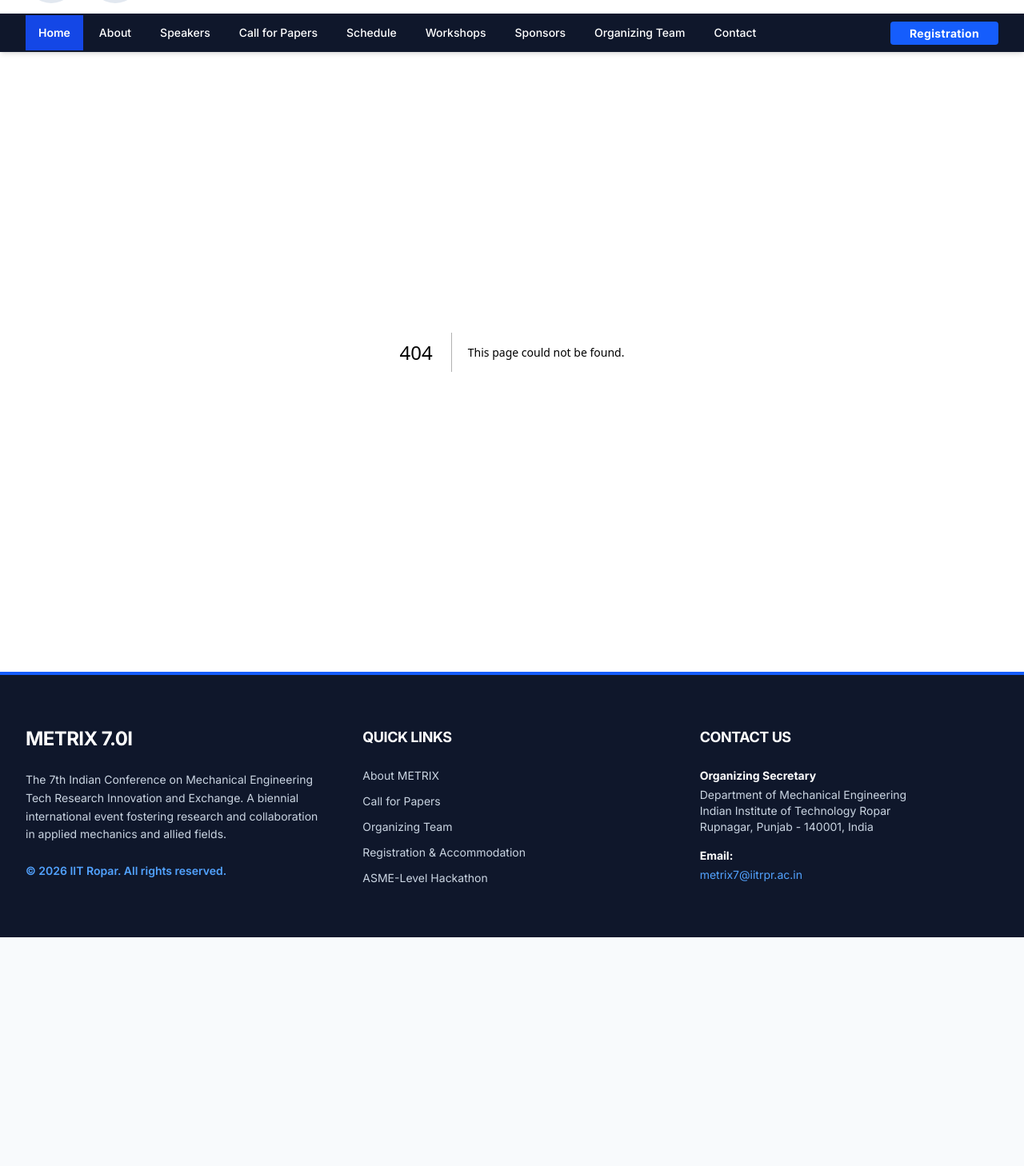
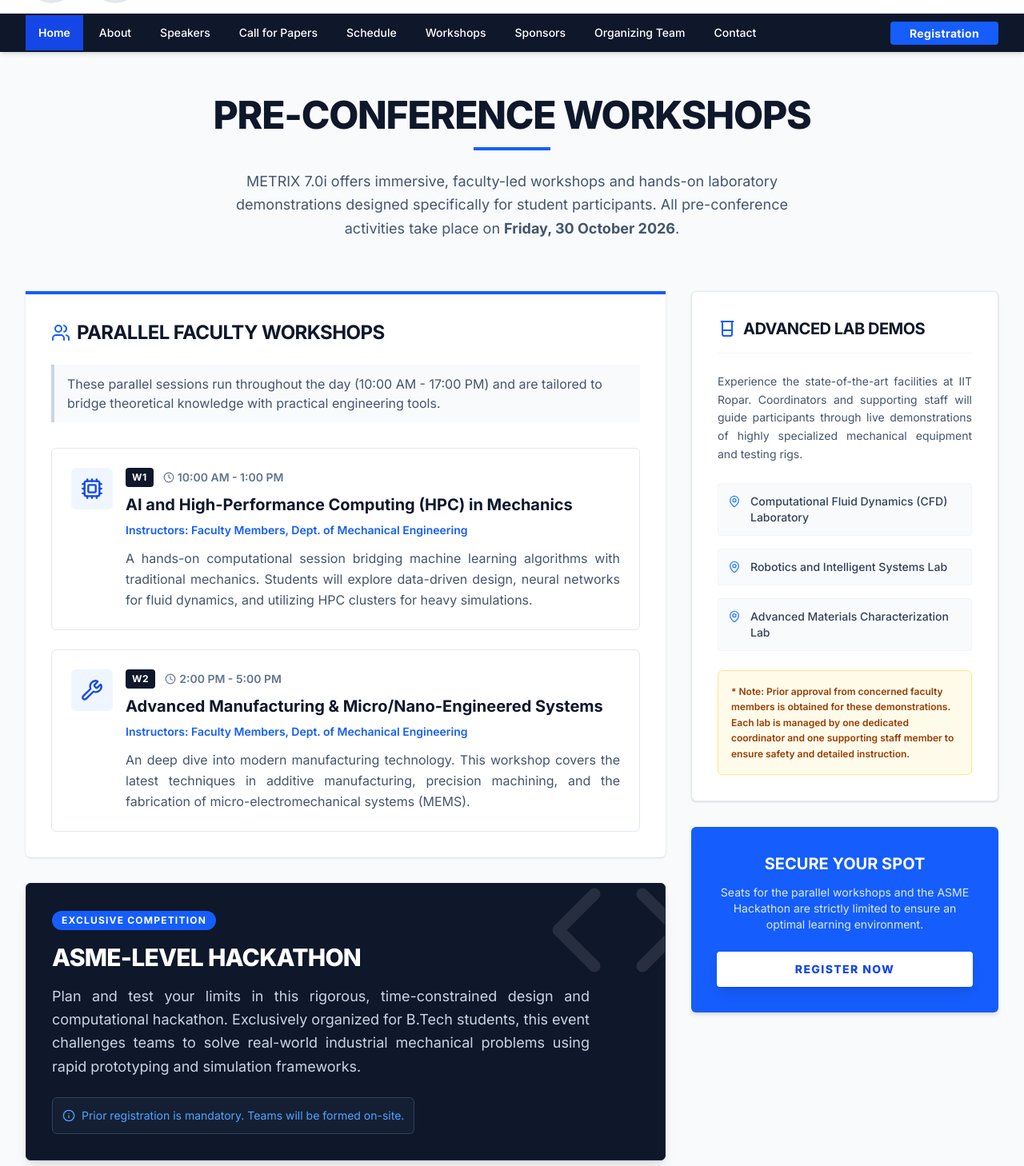
Before and after one commit to harshalokshah/METRIX-7.0, a Next.js app: page /workshops in a window 1280 px wide. Before the commit this address had no page. Shown: the part 72-1530 px from the top of the page at 80% size. Before the commit the page ends 1244 px from the top, so only its background shows below. Built offline with nearby package versions, Linux system fonts and the light colour scheme.

Commit message:
Fixed missing quotation mark in Navbar

```diff
--- /dev/null
+++ b/app/workshops/page.tsx
@@ -0,0 +1,147 @@
+import { Wrench, Cpu, Beaker, Code, Clock, MapPin, Users, Info } from 'lucide-react';
+import Link from 'next/link';
+
+export default function WorkshopsPage() {
+  const parallelWorkshops = [
+    {
+      id: "W1",
+      title: "AI and High-Performance Computing (HPC) in Mechanics",
+      instructor: "Faculty Members, Dept. of Mechanical Engineering",
+      time: "10:00 AM - 1:00 PM",
+      description: "A hands-on computational session bridging machine learning algorithms with traditional mechanics. Students will explore data-driven design, neural networks for fluid dynamics, and utilizing HPC clusters for heavy simulations.",
+      icon: Cpu,
+    },
+    {
+      id: "W2",
+      title: "Advanced Manufacturing & Micro/Nano-Engineered Systems",
+      instructor: "Faculty Members, Dept. of Mechanical Engineering",
+      time: "2:00 PM - 5:00 PM",
+      description: "An deep dive into modern manufacturing technology. This workshop covers the latest techniques in additive manufacturing, precision machining, and the fabrication of micro-electromechanical systems (MEMS).",
+      icon: Wrench,
+    }
+  ];
+
+  return (
+    <div className="bg-slate-50 min-h-screen py-20 px-4 sm:px-6 lg:px-8">
+
+      {/* Page Header */}
+      <div className="max-w-7xl mx-auto mb-16 text-center">
+        <h1 className="text-4xl md:text-5xl font-extrabold text-slate-900 tracking-tight uppercase mb-4">
+          Pre-Conference Workshops
+        </h1>
+        <div className="h-1 w-24 bg-blue-600 mx-auto mb-6"></div>
+        <p className="text-lg text-slate-600 max-w-3xl mx-auto leading-relaxed">
+          METRIX 7.0i offers immersive, faculty-led workshops and hands-on laboratory demonstrations designed specifically for student participants. All pre-conference activities take place on <strong>Friday, 30 October 2026</strong>.
+        </p>
+      </div>
+
+      {/* Main Content Grid */}
+      <div className="max-w-7xl mx-auto grid grid-cols-1 lg:grid-cols-3 gap-8">
+
+        {/* Left Column: Workshops (Takes up 2/3 width on large screens) */}
+        <div className="lg:col-span-2 space-y-8">
+
+          <div className="bg-white border-t-4 border-blue-600 shadow-sm rounded-b-md p-8">
+            <h2 className="text-2xl font-bold text-slate-900 mb-6 uppercase tracking-tight flex items-center gap-2">
+              <Users className="text-blue-600" /> Parallel Faculty Workshops
+            </h2>
+            <p className="text-slate-600 mb-8 border-l-4 border-slate-300 pl-4 bg-slate-50 py-3 pr-3">
+              These parallel sessions run throughout the day (10:00 AM - 17:00 PM) and are tailored to bridge theoretical knowledge with practical engineering tools.
+            </p>
+
+            <div className="space-y-6">
+              {parallelWorkshops.map((workshop) => {
+                const Icon = workshop.icon;
+                return (
+                  <div key={workshop.id} className="border border-slate-200 rounded-md p-6 hover:shadow-md transition-shadow">
+                    <div className="flex flex-col md:flex-row md:items-start gap-4">
+                      <div className="bg-blue-50 text-blue-700 p-3 rounded-md flex-shrink-0">
+                        <Icon size={28} />
+                      </div>
+                      <div>
+                        <div className="flex flex-wrap items-center gap-3 mb-2">
+                          <span className="bg-slate-900 text-white text-xs font-bold px-2 py-1 rounded uppercase tracking-wider">{workshop.id}</span>
+                          <span className="flex items-center gap-1 text-sm font-semibold text-slate-500">
+                            <Clock size={14} /> {workshop.time}
+                          </span>
+                        </div>
+                        <h3 className="text-xl font-bold text-slate-900 mb-2">{workshop.title}</h3>
+                        <p className="text-sm text-blue-600 font-semibold mb-3">Instructors: {workshop.instructor}</p>
+                        <p className="text-slate-600 text-justify leading-relaxed">{workshop.description}</p>
+                      </div>
+                    </div>
+                  </div>
+                )
+              })}
+            </div>
+          </div>
+
+          {/* ASME Hackathon Section */}
+          <div className="bg-slate-900 border border-slate-800 shadow-lg rounded-md p-8 relative overflow-hidden">
+            <div className="absolute top-0 right-0 opacity-10">
+              <Code size={180} className="text-white transform translate-x-8 -translate-y-8" />
+            </div>
+            <div className="relative z-10">
+              <span className="bg-blue-600 text-white text-xs font-bold px-3 py-1 rounded-full uppercase tracking-widest mb-4 inline-block">Exclusive Competition</span>
+              <h2 className="text-3xl font-extrabold text-white mb-4 uppercase tracking-tight">
+                ASME-Level Hackathon
+              </h2>
+              <p className="text-slate-300 mb-6 text-lg leading-relaxed max-w-2xl text-justify">
+                Plan and test your limits in this rigorous, time-constrained design and computational hackathon. Exclusively organized for B.Tech students, this event challenges teams to solve real-world industrial mechanical problems using rapid prototyping and simulation frameworks.
+              </p>
+              <div className="flex items-center gap-2 text-blue-400 font-mono text-sm bg-slate-800/50 p-3 rounded-md inline-flex border border-slate-700">
+                <Info size={16} /> Prior registration is mandatory. Teams will be formed on-site.
+              </div>
+            </div>
+          </div>
+
+        </div>
+
+        {/* Right Column: Lab Demos & Sidebar */}
+        <div className="space-y-8">
+
+          {/* Lab Demonstrations */}
+          <div className="bg-white border border-slate-200 shadow-sm rounded-md p-8">
+            <h2 className="text-xl font-bold text-slate-900 mb-6 uppercase tracking-tight flex items-center gap-2 border-b border-slate-100 pb-4">
+              <Beaker className="text-blue-600" /> Advanced Lab Demos
+            </h2>
+            <p className="text-slate-600 mb-6 text-sm leading-relaxed text-justify">
+              Experience the state-of-the-art facilities at IIT Ropar. Coordinators and supporting staff will guide participants through live demonstrations of highly specialized mechanical equipment and testing rigs.
+            </p>
+            <ul className="space-y-4 text-sm font-medium text-slate-700">
+              <li className="flex items-start gap-3 bg-slate-50 p-3 rounded border border-slate-100">
+                <MapPin className="text-blue-500 mt-0.5 flex-shrink-0" size={16} />
+                <span>Computational Fluid Dynamics (CFD) Laboratory</span>
+              </li>
+              <li className="flex items-start gap-3 bg-slate-50 p-3 rounded border border-slate-100">
+                <MapPin className="text-blue-500 mt-0.5 flex-shrink-0" size={16} />
+                <span>Robotics and Intelligent Systems Lab</span>
+              </li>
+              <li className="flex items-start gap-3 bg-slate-50 p-3 rounded border border-slate-100">
+                <MapPin className="text-blue-500 mt-0.5 flex-shrink-0" size={16} />
+                <span>Advanced Materials Characterization Lab</span>
+              </li>
+            </ul>
+            <div className="mt-6 p-4 bg-amber-50 border border-amber-200 rounded-md">
+              <p className="text-xs text-amber-800 font-semibold leading-relaxed">
+                * Note: Prior approval from concerned faculty members is obtained for these demonstrations. Each lab is managed by one dedicated coordinator and one supporting staff member to ensure safety and detailed instruction.
+              </p>
+            </div>
+          </div>
+
+          {/* Registration CTA */}
+          <div className="bg-blue-600 text-white rounded-md p-8 text-center shadow-md">
+            <h3 className="text-xl font-bold mb-3 uppercase">Secure Your Spot</h3>
+            <p className="text-blue-100 mb-6 text-sm">
+              Seats for the parallel workshops and the ASME Hackathon are strictly limited to ensure an optimal learning environment.
+            </p>
+            <Link href="/register" className="inline-block bg-white text-blue-700 px-6 py-3 rounded text-sm font-extrabold uppercase tracking-widest hover:bg-slate-100 transition-colors w-full shadow-lg">
+              Register Now
+            </Link>
+          </div>
+
+        </div>
+      </div>
+    </div>
+  );
+}
```
